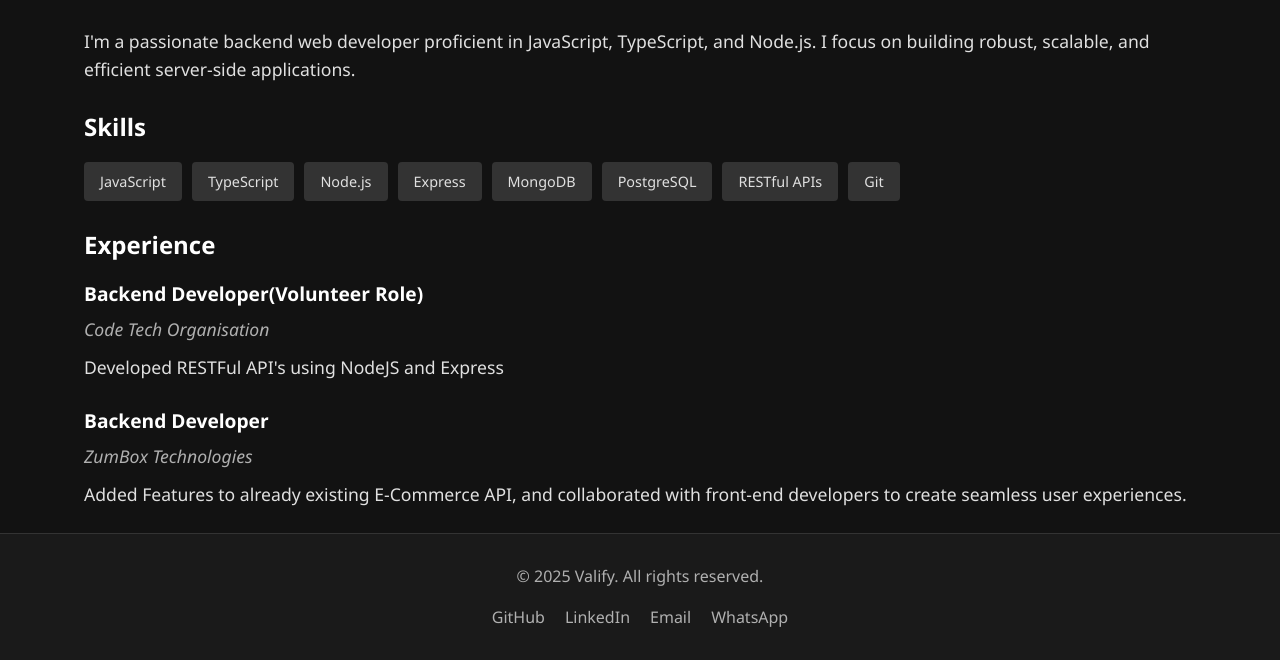
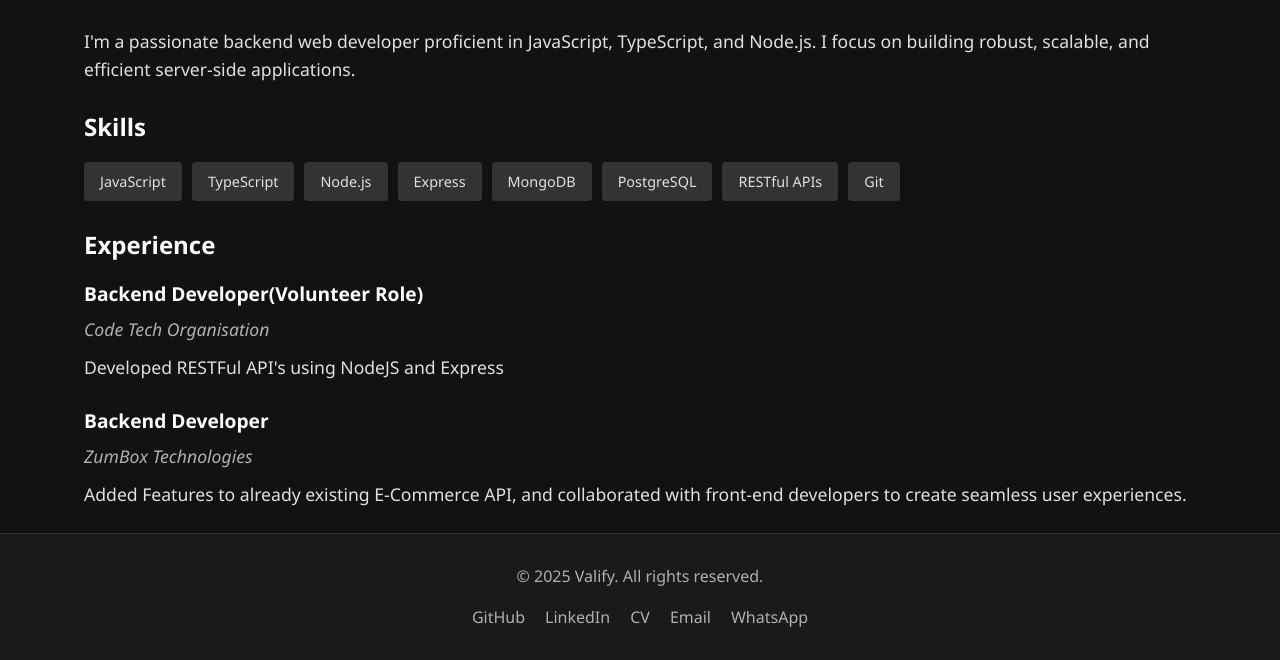
Before and after one commit to diamondvalifeanyi/Valify-Portfolio, a plain HTML site: page index.html in a window 1280 px wide. Shown: the part 279-939 px from the top of the page. Drawn offline with Linux system fonts and the light colour scheme.

Commit message:
my portfolio

```diff
--- a/index.html
+++ b/index.html
@@ -118,8 +118,8 @@
             <p>&copy; 2025 Valify. All rights reserved.</p>
             <div class="social-links">
                 <a href="https://github.com/diamondvalifeanyi" target="_blank" class="social-link">GitHub</a>
-                <a href="https://www.linkedin.com/feed/" target="_blank" class="social-link">LinkedIn</a>
-                <!-- <a href="#" class="social-link">Twitter</a> -->
+                <a href="https://www.linkedin.com/in/valify" target="_blank" class="social-link">LinkedIn</a>
+                <a href="https://drive.google.com/file/d/1tM6ovcyQ3SqJ4wlVpcWIPYwcw4nyUon0/view" target="_blank" class="social-link">CV</a>
                 <a href="https://diamondvalifeanyi001@gmail.com" target="_blank" class="social-link">Email</a>
                 <a href="https://wa.link/2gydiq" target="_blank" class="social-link">WhatsApp</a>
             </div>
```
